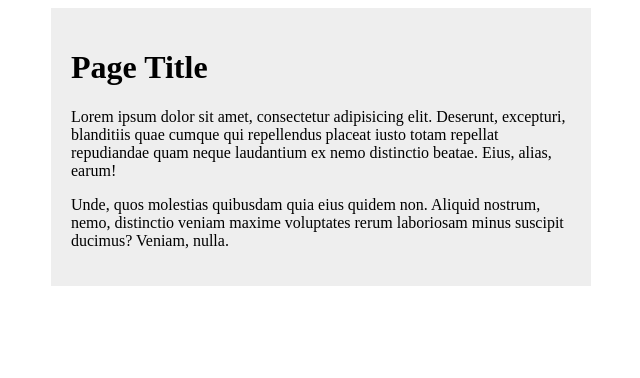
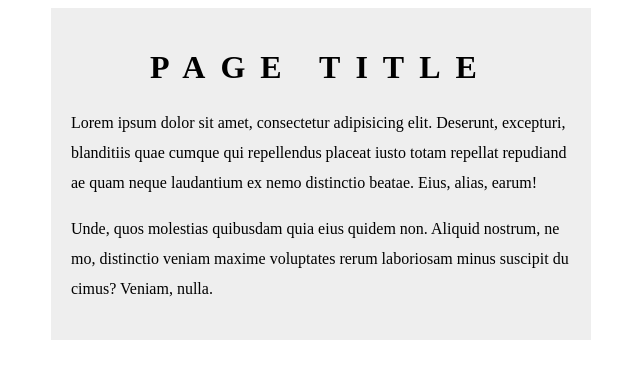
Before and after one commit to pablo-jurado/week_02_lecture_01_exercises, a plain HTML site: page mockup/index.html in a window 1280 px wide. Shown: the whole page, without its empty margins (319-959 px from the left). Drawn offline with Linux system fonts and the light colour scheme.

Commit message:
updated the last two files to complete the exercises

```diff
--- a/mockup/styles.css
+++ b/mockup/styles.css
@@ -8,8 +8,14 @@ div{
 
 h1{
     /*code here*/
+    text-align: center;
+    text-transform: uppercase;
+    letter-spacing: 15px;
 }
 
 p{
     /*code here*/
+    line-height: 30px;
+    /*text-align: justify;*/
+    word-break: break-all;
 }
```
Also changed, not shown: strange_list/styles.css (+7 -0 lines).
